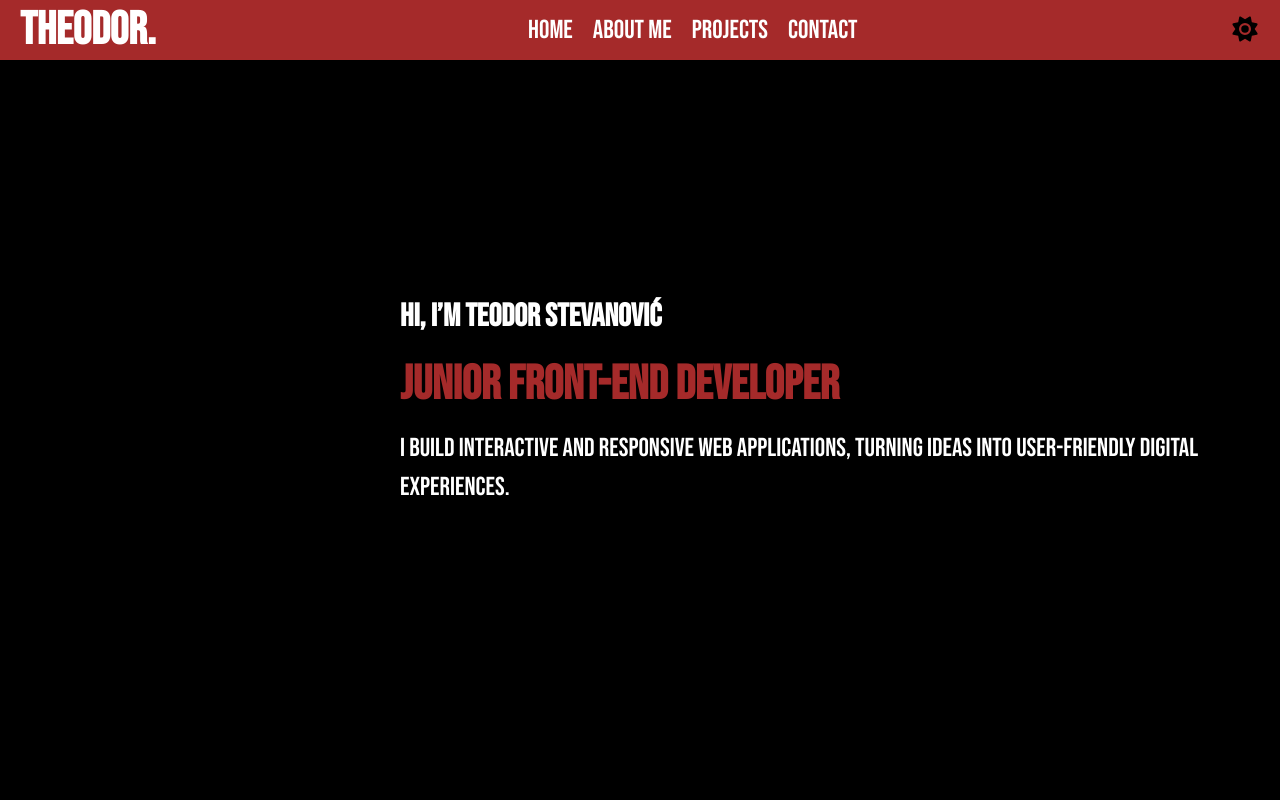
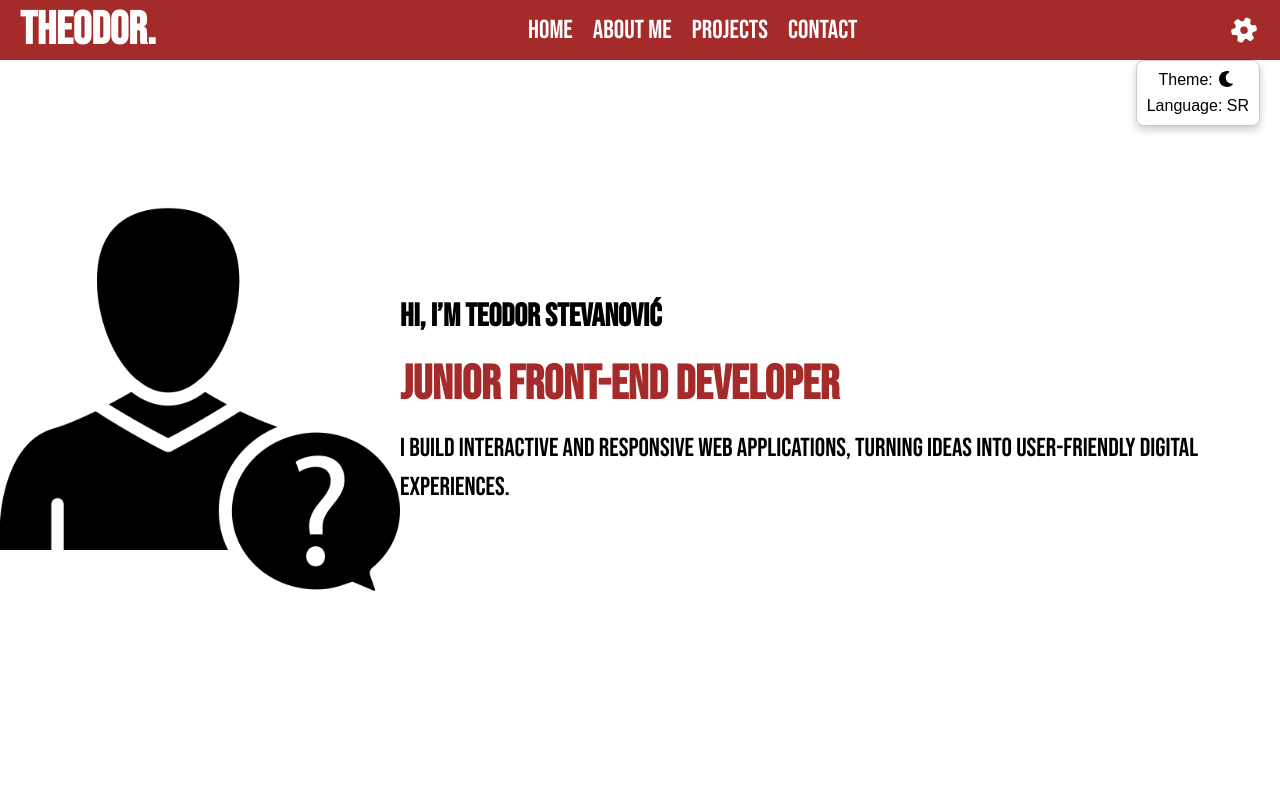
Before and after one commit to TeodorStevanovic/Portfolio-React-Vite, a React (Vite) app: page / in a window 1280 px wide. Both pictures are taken after a click on the button 1244 px from the left and 30 px from the top of the page. Shown: the top 800 px of the page. Built offline with nearby package versions, Linux system fonts and the light colour scheme.

Commit message:
Add settings dropdown to Navbar with theme and language toggles; implement animation for icon and dropdown menu

```diff
--- a/src/components/Hero/Hero.jsx
+++ b/src/components/Hero/Hero.jsx
@@ -1,18 +1,33 @@
 import React from "react";
+import { useContext } from "react";
+import LanguageContext from "../../context/LanguageContext";
 import "./Hero.css";
-import MyImage from "../../assets/profile-avatar.png"
+import MyImage from "../../assets/profile-avatar.png";
 
 const Hero = () => {
+  const { language } = useContext(LanguageContext);
+  const texts = {
+    sr: {
+      titleOne: "Zdravo, Ja sam Teodor Stevanović",
+      titleTwo: "Junior Front-End Developer",
+      description:
+        "Pravim interaktivne i responzivne web aplikacije, pretvarajući idejeu korisniku prijatna digitalna iskustva.",
+    },
+    en: {
+      titleOne: "Hi, I’m Teodor Stevanović",
+      titleTwo: "Junior Front-End Developer",
+      description:
+        "I build interactive and responsive web applications, turning ideas into user-friendly digital experiences.",
+    },
+  };
+
   return (
     <section id="home" className="hero-container">
-      <img src={MyImage} alt="profile-picture" className="profile-picture"/>
+      <img src={MyImage} alt="profile-picture" className="profile-picture" />
       <div className="hero-title">
-        <h2>Hi, I’m Teodor Stevanović</h2>
-        <h1>Junior Front-End Developer</h1>
-        <p>
-          I build interactive and responsive web applications, turning ideas
-          into user-friendly digital experiences.
-        </p>
+        <h2>{texts[language].titleOne}</h2>
+        <h1>{texts[language].titleTwo}</h1>
+        <p>{texts[language].description}</p>
       </div>
     </section>
   );
--- a/src/components/Navbar/Navbar.css
+++ b/src/components/Navbar/Navbar.css
@@ -1,4 +1,5 @@
-li, a {
+li,
+a {
   list-style: none;
   text-decoration: none;
   cursor: pointer;
@@ -29,9 +30,45 @@ li, a {
   font-size: 26px;
 }
 
-.theme-btn {
-   font-size: 1.5rem;
+.settings-btn {
   background: none;
   border: none;
   cursor: pointer;
+  font-size: 24px;
+  color: #fff;
+  transition: transform 0.3s ease;
 }
+
+.settings-btn.open {
+  transform: rotate(260deg);
+}
+
+.settings-menu {
+  position: absolute;
+  top: 60px;
+  right: 20px;
+  background-color: #fff;
+  border: 1px solid #ccc;
+  padding: 10px;
+  border-radius: 8px;
+  display: none;
+  flex-direction: column;
+  gap: 8px;
+  box-shadow: 0 4px 8px rgba(0, 0, 0, 0.2);
+  transition: opacity 0.3s ease, transform 0.3s ease;
+  opacity: 0;
+  transform: translateY(-10px);
+}
+
+.settings-menu.show {
+  display: flex;
+  opacity: 2;
+  transform: translateY(0); /* animacija padajućeg menija */
+}
+
+.theme-btn,
+.language-btn {
+  background: none;
+  border: none;
+  font-size: 16px;
+}
--- a/src/components/Navbar/Navbar.jsx
+++ b/src/components/Navbar/Navbar.jsx
@@ -1,12 +1,28 @@
-import React from "react";
-import { useContext } from "react";
+import React, { useContext, useState } from "react";
 import ThemeContext from "../../context/ThemeContext";
+import LanguageContext from "../../context/LanguageContext";
 import { FontAwesomeIcon } from "@fortawesome/react-fontawesome";
-import { faSun, faMoon } from "@fortawesome/free-solid-svg-icons";
+import { faSun, faMoon, faGear } from "@fortawesome/free-solid-svg-icons";
 import "./Navbar.css";
 
 const Navbar = () => {
   const { theme, toggleTheme } = useContext(ThemeContext);
+  const { language, toggleLanguage } = useContext(LanguageContext);
+  const texts = {
+    sr: {
+      home: "Početna",
+      about: "O meni",
+      project: "Projekti",
+      contact: "Kontakt",
+    },
+    en: {
+      home: "Home",
+      about: "About me",
+      project: "Projects",
+      contact: "Contact",
+    },
+  };
+  const [openSettings, setOpenSettings] = useState(false);
 
   return (
     <nav className="nav-container">
@@ -16,24 +32,37 @@ const Navbar = () => {
 
       <ul className="nav-menu">
         <li>
-          <a href="#home">Home</a>
+          <a href="#home">{texts[language].home}</a>
         </li>
         <li>
-          <a href="#about-me">About me</a>
+          <a href="#about-me">{texts[language].about}</a>
         </li>
-        <li>Projects</li>
+        <li>{texts[language].project}</li>
         <li>
-          <a href="#contact">Contact</a>
+          <a href="#contact">{texts[language].contact}</a>
         </li>
       </ul>
 
+      <button
+        className={`settings-btn ${openSettings ? "open" : ""}`}
+        onClick={() => setOpenSettings((prev) => !prev)}
+      >
+        <FontAwesomeIcon icon={faGear} />
+      </button>
+
+      <div className={`settings-menu ${openSettings ? "show" : ""}`}>
         <button className="theme-btn" onClick={toggleTheme}>
+          Theme:{" "}
           {theme === "light" ? (
             <FontAwesomeIcon icon={faMoon} />
           ) : (
             <FontAwesomeIcon icon={faSun} />
           )}
         </button>
+        <button className="language-btn" onClick={toggleLanguage}>
+          Language: {language === "en" ? "SR" : "EN"}
+        </button>
+      </div>
     </nav>
   );
 };
--- /dev/null
+++ b/src/context/LanguageContext.jsx
@@ -0,0 +1,5 @@
+import { createContext } from "react";
+
+const LanguageContext = createContext();
+
+export default LanguageContext;
--- /dev/null
+++ b/src/context/LanguageProvider.jsx
@@ -0,0 +1,18 @@
+import { useState } from "react";
+import LanguageContext from "./LanguageContext";
+
+const LanguageProvider = ({ children }) => {
+  const [language, setLanguage] = useState("en");
+
+  const toggleLanguage = () => {
+    setLanguage((prev) => (prev === "en" ? "sr" : "en"));
+  };
+
+  return (
+    <LanguageContext.Provider value={{ language, toggleLanguage }}>
+      {children}
+    </LanguageContext.Provider>
+  );
+};
+
+export default LanguageProvider;
--- a/src/main.jsx
+++ b/src/main.jsx
@@ -1,10 +1,13 @@
-import { createRoot } from 'react-dom/client'
-import ThemeProvider from "./context/ThemeProvider.jsx"
-import './index.css'
-import App from './App.jsx'
+import { createRoot } from "react-dom/client";
+import ThemeProvider from "./context/ThemeProvider.jsx";
+import LanguageProvider from "./context/LanguageProvider.jsx";
+import "./index.css";
+import App from "./App.jsx";
 
-createRoot(document.getElementById('root')).render(
+createRoot(document.getElementById("root")).render(
   <ThemeProvider>
-    <App />
-  </ThemeProvider>,
-)
+    <LanguageProvider>
+      <App />
+    </LanguageProvider>
+  </ThemeProvider>
+);
```
Lines whose indentation alone changed are shown as unchanged.
